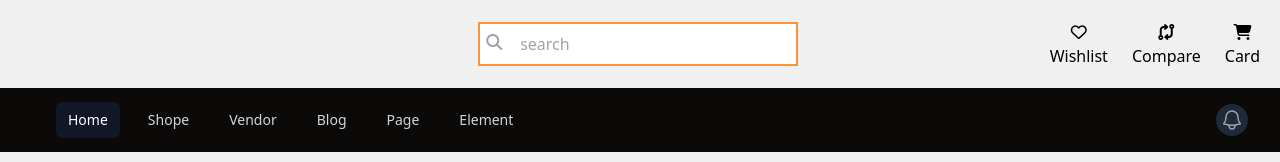
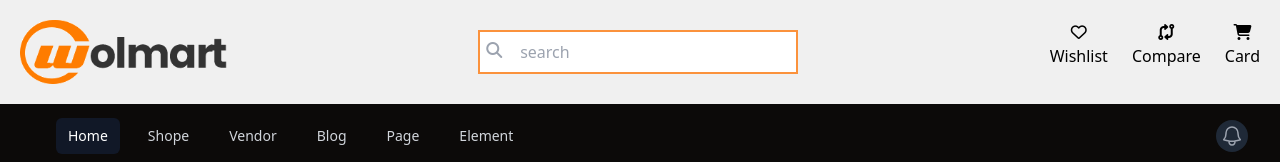
Before and after one commit to komkrichyamoum/landing-page-prac, a plain HTML site: page index.html in a window 1280 px wide. Shown: the top 162 px of the page. Drawn offline with nearby package versions, Linux system fonts and the light colour scheme; the site is published under a folder, as on GitHub Pages, so addresses that start at the root find nothing.

Commit message:
Update index.html

```diff
--- a/index.html
+++ b/index.html
@@ -15,7 +15,7 @@
 <body>
     <div class="container mx-auto">
         <section class="flex justify-between m-5">
-            <img src="/image/header-logo.png" alt="" class="w-1/6 h-auto">
+            <img src="image/header-logo.png" alt="" class="w-1/6 h-auto">
             <div class="relative flex justify-center items-center">
                 <input type="text" id="input"
                     class="border border-2 border-orange-400 pl-10 py-2 w-80 focus:outline-none focus:border-blue-500"
```
